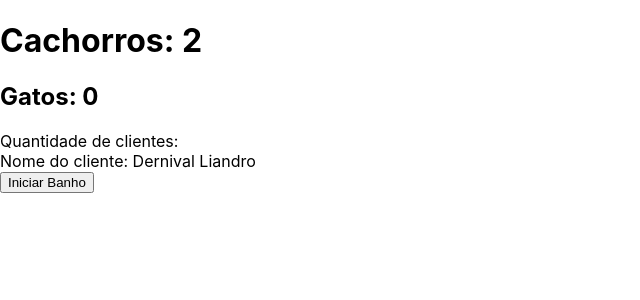
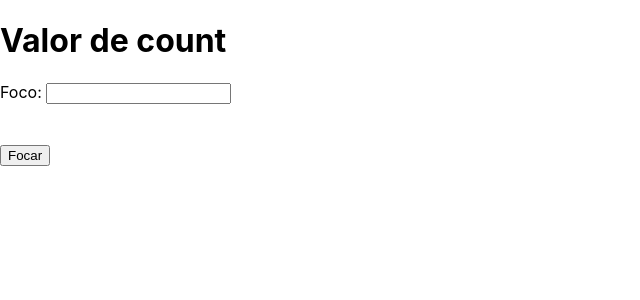
Before and after one commit to Liandro73/reactjs-avancado, a React (Create React App) app: page / in a window 1280 px wide. Shown: the top 300 px of the page, without its empty margins (0-640 px from the left). Built offline with nearby package versions, Linux system fonts and the light colour scheme.

Commit message:
Refs e DOM

```diff
--- a/src/App.js
+++ b/src/App.js
@@ -1,17 +1,22 @@
-import React from 'react';
-import PetShop from './PetShop';
+import React, { useRef } from 'react';
 
 function App () {
-  const handleClick = () => {
-    console.log('Iniciando o banho...')
+  const inputRef = useRef()
+
+  const hadleClick = () => {
+    inputRef.current.focus()
+    console.log('inputRef.current', inputRef.current)
   }
 
   return (
-    <PetShop
-      dogs={2}
-      custumerName='Dernival Liandro'
-      onClick={handleClick}
-    />
+    <>
+      <h1>Valor de count</h1>
+      Foco: <input ref={inputRef} />
+      <br />
+      <br />
+      <br />
+      <button onClick={hadleClick} >Focar</button>
+    </>
   )
 }
 
```
